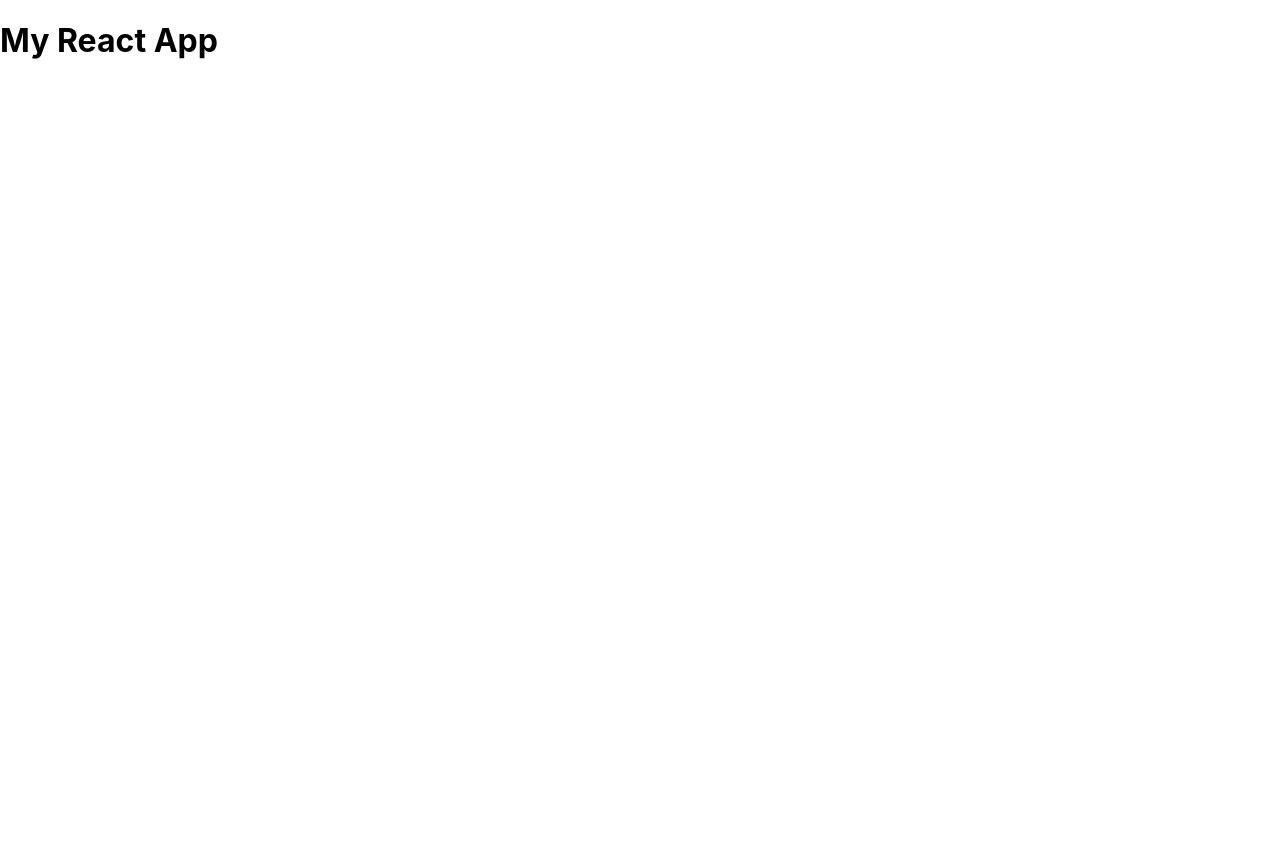
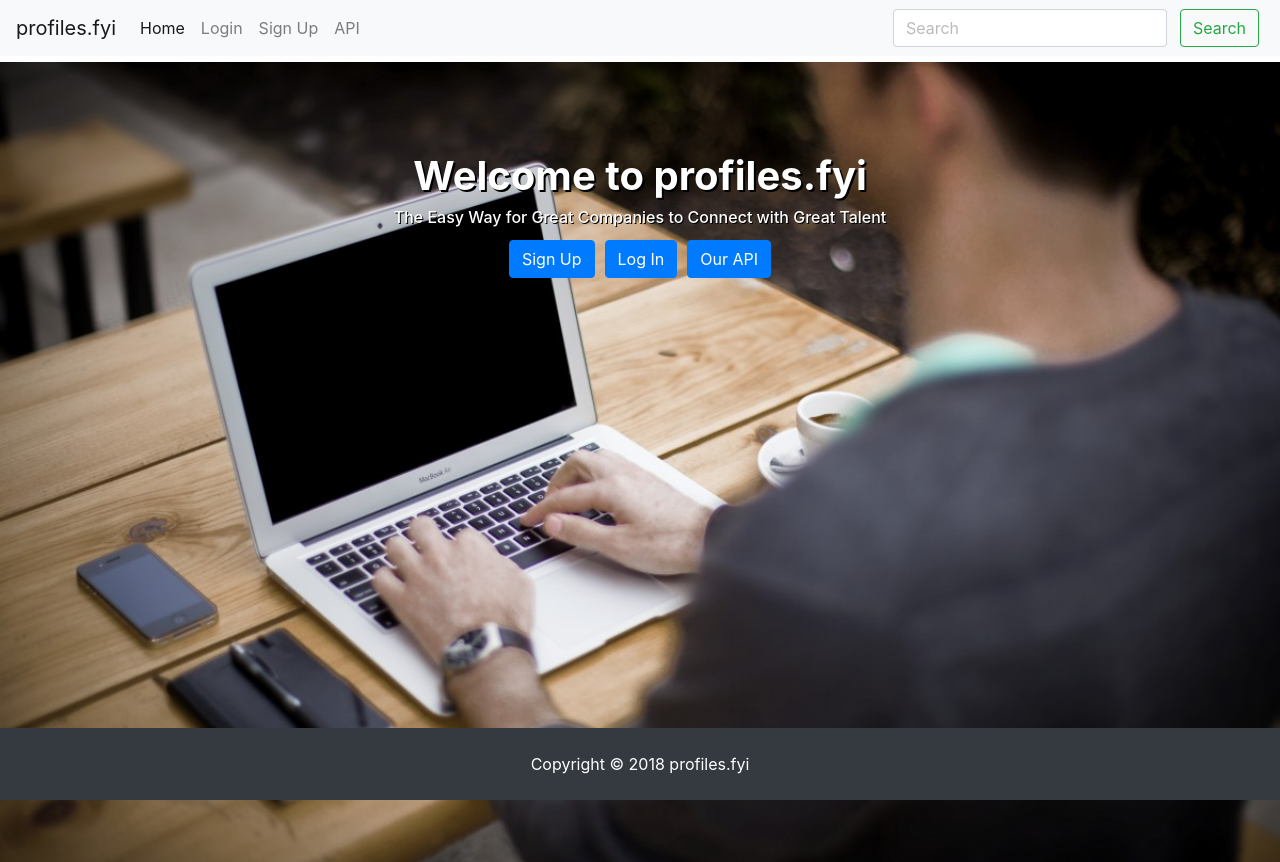
Before and after one commit to JasonSangiamo/profiles.fyi, a React (Create React App) app in the folder client/: page / in a window 1280 px wide. Before the commit the page ends 800 px from the top, so only its background shows below. Built offline with nearby package versions, Linux system fonts and the light colour scheme.

Commit message:
created landing page, navbar, and footer

```diff
--- a/client/public/index.html
+++ b/client/public/index.html
@@ -1,15 +1,18 @@
 <!DOCTYPE html>
 <html lang="en">
   <head>
-    <meta charset="utf-8">
-    <link rel="shortcut icon" href="%PUBLIC_URL%/favicon.ico">
-    <meta name="viewport" content="width=device-width, initial-scale=1, shrink-to-fit=no">
-    <meta name="theme-color" content="#000000">
+    <meta charset="utf-8" />
+    <link rel="shortcut icon" href="%PUBLIC_URL%/favicon.ico" />
+    <meta
+      name="viewport"
+      content="width=device-width, initial-scale=1, shrink-to-fit=no"
+    />
+    <meta name="theme-color" content="#000000" />
     <!--
       manifest.json provides metadata used when your web app is added to the
       homescreen on Android. See https://developers.google.com/web/fundamentals/web-app-manifest/
     -->
-    <link rel="manifest" href="%PUBLIC_URL%/manifest.json">
+    <link rel="manifest" href="%PUBLIC_URL%/manifest.json" />
     <!--
       Notice the use of %PUBLIC_URL% in the tags above.
       It will be replaced with the URL of the `public` folder during the build.
@@ -19,22 +22,43 @@
       work correctly both with client-side routing and a non-root public URL.
       Learn how to configure a non-root public URL by running `npm run build`.
     -->
-    <title>React App</title>
+
+    <!-- Bootstrap CSS -->
+    <link
+      rel="stylesheet"
+      href="https://stackpath.bootstrapcdn.com/bootstrap/4.1.3/css/bootstrap.min.css"
+      integrity="sha384-MCw98/SFnGE8fJT3GXwEOngsV7Zt27NXFoaoApmYm81iuXoPkFOJwJ8ERdknLPMO"
+      crossorigin="anonymous"
+    />
+
+    <!-- fontawesome -->
+    <link
+      rel="stylesheet"
+      href="https://use.fontawesome.com/releases/v5.5.0/css/all.css"
+      integrity="sha384-B4dIYHKNBt8Bc12p+WXckhzcICo0wtJAoU8YZTY5qE0Id1GSseTk6S+L3BlXeVIU"
+      crossorigin="anonymous"
+    />
+
+    <title>profiles.fyi: Portfolios made easy</title>
   </head>
   <body>
-    <noscript>
-      You need to enable JavaScript to run this app.
-    </noscript>
+    <noscript> You need to enable JavaScript to run this app. </noscript>
     <div id="root"></div>
-    <!--
-      This HTML file is a template.
-      If you open it directly in the browser, you will see an empty page.
-
-      You can add webfonts, meta tags, or analytics to this file.
-      The build step will place the bundled scripts into the <body> tag.
-
-      To begin the development, run `npm start` or `yarn start`.
-      To create a production bundle, use `npm run build` or `yarn build`.
-    -->
   </body>
+  <!-- Bootstrap .js files and dependencies -->
+  <script
+    src="https://code.jquery.com/jquery-3.3.1.slim.min.js"
+    integrity="sha384-q8i/X+965DzO0rT7abK41JStQIAqVgRVzpbzo5smXKp4YfRvH+8abtTE1Pi6jizo"
+    crossorigin="anonymous"
+  ></script>
+  <script
+    src="https://cdnjs.cloudflare.com/ajax/libs/popper.js/1.14.3/umd/popper.min.js"
+    integrity="sha384-ZMP7rVo3mIykV+2+9J3UJ46jBk0WLaUAdn689aCwoqbBJiSnjAK/l8WvCWPIPm49"
+    crossorigin="anonymous"
+  ></script>
+  <script
+    src="https://stackpath.bootstrapcdn.com/bootstrap/4.1.3/js/bootstrap.min.js"
+    integrity="sha384-ChfqqxuZUCnJSK3+MXmPNIyE6ZbWh2IMqE241rYiqJxyMiZ6OW/JmZQ5stwEULTy"
+    crossorigin="anonymous"
+  ></script>
 </html>
--- a/client/src/App.css
+++ b/client/src/App.css
@@ -1,12 +1,33 @@
 img {
   width: 100%;
+}
+
+.btn {
+  margin: 5px;
+}
+.navbar {
+  margin-bottom: 30px;
+}
+
+.landing-header {
+  padding-top: 90px;
+  text-shadow: 2px 2px black;
+  font-weight: bold;
+}
+
+.landing-subheader {
+  font-size: 1em;
+  text-shadow: 1px 1px black;
 }
 
 .landing {
   position: relative;
   background: url("./img/showcase.jpg") no-repeat;
+  /* Create the parallax scrolling effect */
+  background-attachment: fixed;
+  background-position: center;
+  background-repeat: no-repeat;
   background-size: cover;
-  background-position: center;
   height: 100vh;
   margin-top: -24px;
   margin-bottom: -50px;
--- a/client/src/App.js
+++ b/client/src/App.js
@@ -1,11 +1,16 @@
 import React, { Component } from "react";
 import "./App.css";
+import Navbar from "./components/laylout/Navbar";
+import Footer from "./components/laylout/Footer";
+import Landing from "./components/laylout/Landing";
 
 class App extends Component {
   render() {
     return (
       <div className="App">
-        <h1>My React App</h1>
+        <Navbar />
+        <Landing />
+        <Footer />
       </div>
     );
   }
--- /dev/null
+++ b/client/src/components/laylout/Footer.js
@@ -0,0 +1,11 @@
+import React from "react";
+
+export default function Footer() {
+  return (
+    <div>
+      <footer className="bg-dark text-white mt-5 p-4 fixed-bottom text-center ">
+        Copyright &copy; {new Date().getFullYear()} profiles.fyi
+      </footer>
+    </div>
+  );
+}
--- /dev/null
+++ b/client/src/components/laylout/Landing.js
@@ -0,0 +1,27 @@
+import React, { Component } from "react";
+
+class Landing extends Component {
+  render() {
+    return (
+      <div className="landing">
+        <div className="text-white text-center">
+          <h1 className="landing-header">Welcome to profiles.fyi</h1>
+          <h2 className="landing-subheader">
+            The Easy Way for Great Companies to Connect with Great Talent
+          </h2>
+          <a class="btn btn-primary" href="#" role="button">
+            Sign Up
+          </a>
+          <a class="btn btn-primary" href="#" role="button">
+            Log In
+          </a>
+          <a class="btn btn-primary" href="#" role="button">
+            Our API
+          </a>
+        </div>
+      </div>
+    );
+  }
+}
+
+export default Landing;
--- /dev/null
+++ b/client/src/components/laylout/Navbar.js
@@ -0,0 +1,66 @@
+import React, { Component } from "react";
+
+class Navbar extends Component {
+  render() {
+    return (
+      // creating bootstrap navbar
+      <nav className="navbar navbar-expand-lg navbar-light bg-light">
+        <a className="navbar-brand" href="#">
+          profiles.fyi
+        </a>
+        <button
+          className="navbar-toggler"
+          type="button"
+          data-toggle="collapse"
+          data-target="#navbarSupportedContent"
+          aria-controls="navbarSupportedContent"
+          aria-expanded="false"
+          aria-label="Toggle navigation"
+        >
+          <span className="navbar-toggler-icon" />
+        </button>
+
+        <div className="collapse navbar-collapse" id="navbarSupportedContent">
+          <ul className="navbar-nav mr-auto">
+            <li className="nav-item active">
+              <a className="nav-link" href="#">
+                Home <span className="sr-only">(current)</span>
+              </a>
+            </li>
+            <li className="nav-item">
+              <a className="nav-link" href="#">
+                Login
+              </a>
+            </li>
+            <li className="nav-item">
+              <a className="nav-link" href="#">
+                Sign Up
+              </a>
+            </li>
+            <li className="nav-item">
+              <a className="nav-link" href="#">
+                API
+              </a>
+            </li>
+          </ul>
+          <form className="form-inline my-2 my-lg-0">
+            <input
+              className="form-control mr-sm-2"
+              type="search"
+              placeholder="Search"
+              aria-label="Search"
+            />
+            <button
+              className="btn btn-outline-success my-2 my-sm-0"
+              type="submit"
+            >
+              Search
+            </button>
+          </form>
+        </div>
+      </nav>
+    );
+  }
+}
+
+export default Navbar;
```
